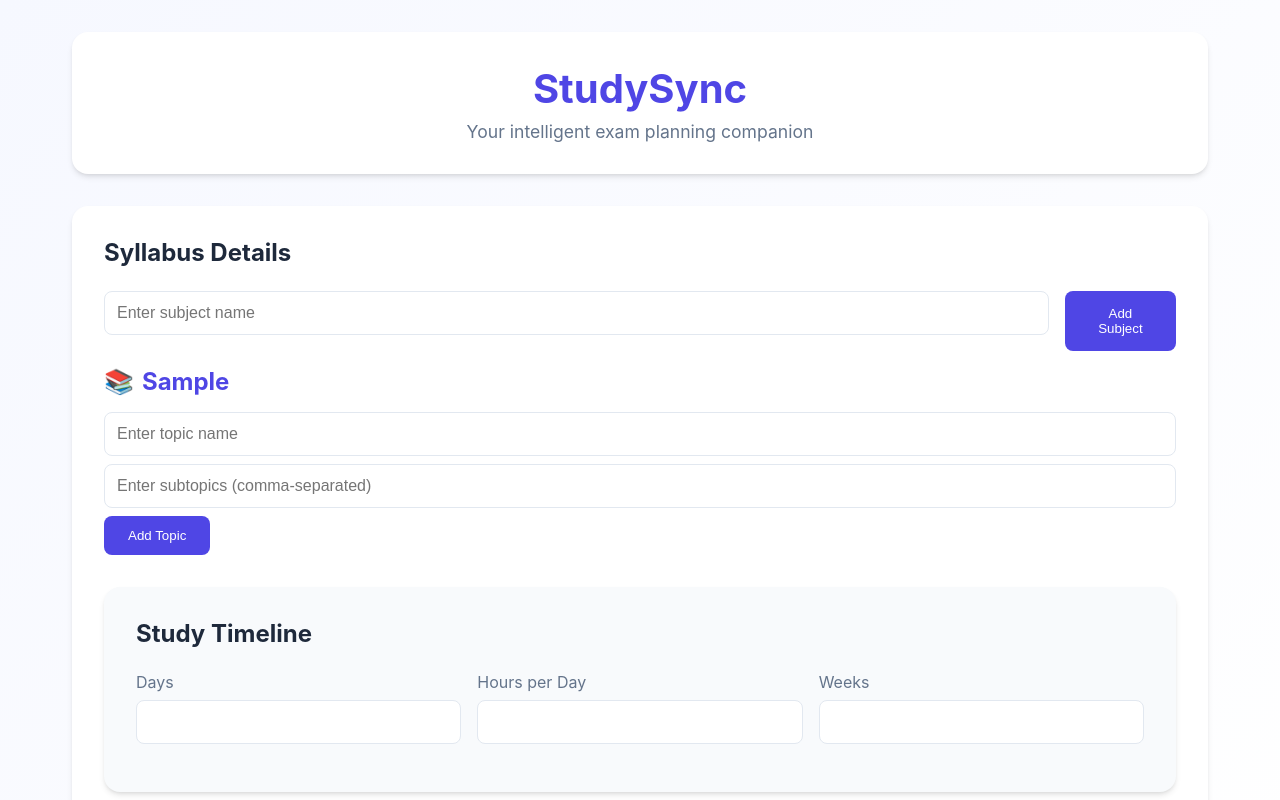
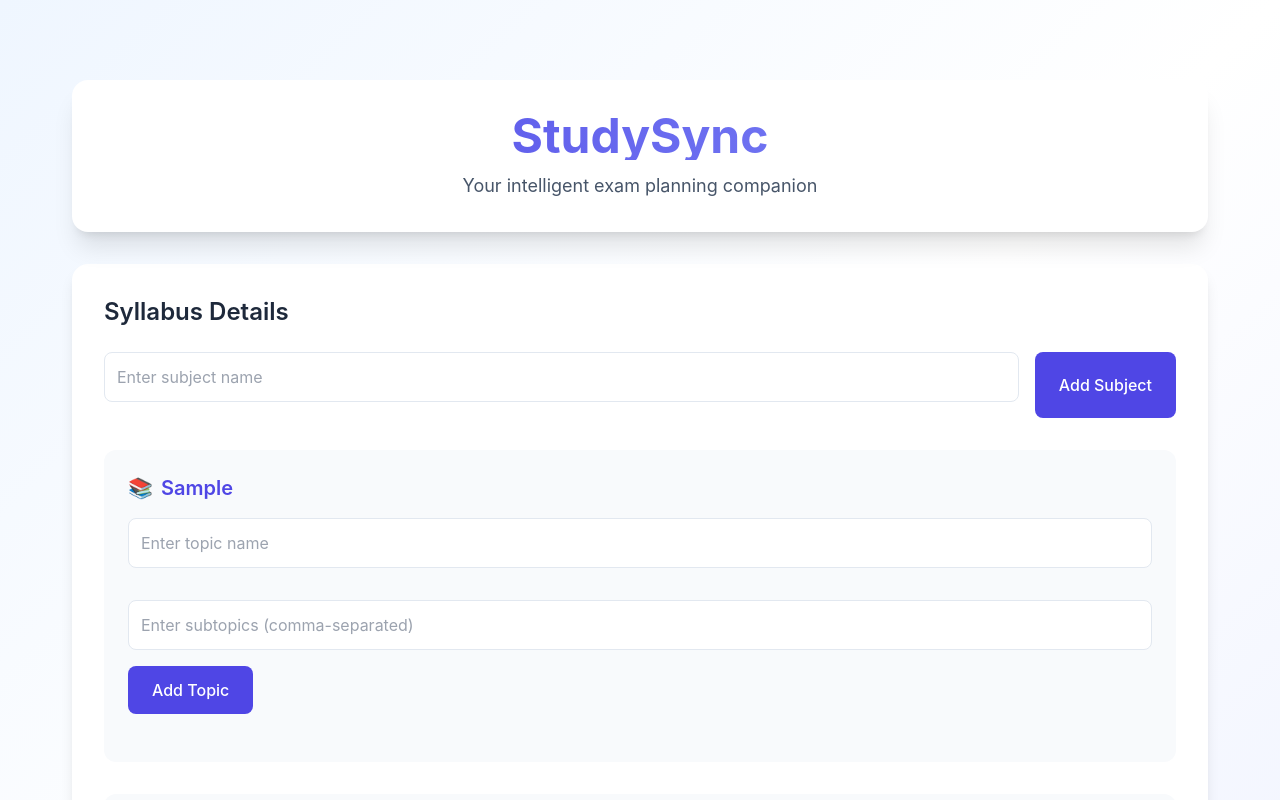
Before and after one commit to TanishqKashla/ClarioAI, a Next.js app: page / in a window 1280 px wide. Both pictures are taken after typing "Sample" into the empty fields and a click on the button "Add Subject". Shown: the top 800 px of the page. Built offline with nearby package versions, Linux system fonts and the light colour scheme; what groq-sdk would draw is missing.

Commit message:
feat: Implement Tailwind CSS styling and UI improvements

```diff
--- a/package.json
+++ b/package.json
@@ -9,12 +9,10 @@
     "lint": "next lint"
   },
   "dependencies": {
-    "@tailwindcss/postcss": "^4.0.13",
     "groq-sdk": "^0.15.0",
     "next": "15.2.1",
     "react": "^19.0.0",
-    "react-dom": "^19.0.0",
-    "tailwind": "^4.0.0"
+    "react-dom": "^19.0.0"
   },
   "devDependencies": {
     "@eslint/eslintrc": "^3",
--- a/src/app/globals.css
+++ b/src/app/globals.css
@@ -1,3 +1,33 @@
+@tailwind base;
+@tailwind components;
+@tailwind utilities;
+
+@layer base {
+  body {
+    @apply font-sans antialiased bg-gradient-to-br from-blue-50 to-white text-slate-800 min-h-screen;
+  }
+}
+
+@layer components {
+  .container {
+    @apply max-w-7xl mx-auto px-8;
+  }
+
+  .card {
+    @apply bg-white rounded-xl p-8 shadow-lg mb-8;
+  }
+
+  .btn {
+    @apply bg-primary text-white px-6 py-3 rounded-lg font-medium
+           transition-all duration-200 hover:bg-secondary hover:-translate-y-0.5;
+  }
+
+  .input {
+    @apply w-full px-3 py-2 border border-slate-200 rounded-lg mb-4 text-base
+           focus:outline-none focus:border-primary focus:ring-2 focus:ring-primary/10;
+  }
+}
+
 :root {
   --primary-color: #4f46e5;
   --secondary-color: #818cf8;
--- a/src/app/page.js
+++ b/src/app/page.js
@@ -59,55 +59,48 @@ export default function Home() {
   };
 
   return (
-    <div className="container">
-      <header className="card" style={{ textAlign: 'center', marginBottom: '2rem' }}>
-        <h1 style={{ fontSize: '2.5rem', color: 'var(--primary-color)', marginBottom: '0.5rem' }}>
+    <div className="min-h-screen bg-gradient-to-br from-blue-50 via-white to-indigo-50 py-12">
+      <div className="container mx-auto px-4 max-w-5xl">
+        <header className="bg-white rounded-2xl p-8 shadow-xl mb-8 text-center transform hover:scale-[1.02] transition-transform">
+          <h1 className="text-5xl font-bold bg-gradient-to-r from-primary to-secondary bg-clip-text text-transparent mb-3">
             StudySync
           </h1>
-        <p style={{ color: '#64748b', fontSize: '1.1rem' }}>
+          <p className="text-slate-600 text-lg">
             Your intelligent exam planning companion
           </p>
         </header>
 
-      <form onSubmit={handleSubmit}>
-        <div className="card">
-          <h2 style={{ marginBottom: '1.5rem', color: 'var(--text-color)' }}>Syllabus Details</h2>
+        <form onSubmit={handleSubmit} className="space-y-8">
+          <div className="bg-white rounded-2xl p-8 shadow-lg">
+            <h2 className="text-2xl font-semibold text-slate-800 mb-6">Syllabus Details</h2>
 
-          <div style={{ marginBottom: '2rem' }}>
-            <div style={{ display: 'flex', gap: '1rem', marginBottom: '1rem' }}>
+            <div className="space-y-8">
+              <div className="flex gap-4">
                 <input
                   type="text"
-                className="input"
+                  className="input flex-1"
                   placeholder="Enter subject name"
                   value={currentSubject}
                   onChange={(e) => setCurrentSubject(e.target.value)}
                 />
-              <button type="button" className="btn" onClick={addSubject}>
+                <button type="button" className="btn whitespace-nowrap" onClick={addSubject}>
                   Add Subject
                 </button>
               </div>
 
               {subjects.map((subject, subjectIndex) => (
-              <div key={subjectIndex} style={{ marginBottom: '2rem' }}>
-                <h3 style={{
-                  marginBottom: '1rem',
-                  color: 'var(--primary-color)',
-                  fontSize: '1.5rem',
-                  display: 'flex',
-                  alignItems: 'center',
-                  gap: '0.5rem'
-                }}>
+                <div key={subjectIndex} className="bg-slate-50 rounded-xl p-6">
+                  <h3 className="text-xl font-semibold text-primary flex items-center gap-2 mb-4">
                     <span>📚</span> {subject.name}
                   </h3>
 
-                <div style={{ marginBottom: '1rem' }}>
+                  <div className="space-y-4 mb-6">
                     <input
                       type="text"
                       className="input"
                       placeholder="Enter topic name"
                       value={currentTopic}
                       onChange={(e) => setCurrentTopic(e.target.value)}
-                    style={{ marginBottom: '0.5rem' }}
                     />
                     <input
                       type="text"
@@ -115,49 +108,31 @@ export default function Home() {
                       placeholder="Enter subtopics (comma-separated)"
                       value={currentSubtopics}
                       onChange={(e) => setCurrentSubtopics(e.target.value)}
-                    style={{ marginBottom: '0.5rem' }}
                     />
                     <button
                       type="button"
-                    className="btn"
+                      className="btn w-full sm:w-auto"
                       onClick={() => addTopic(subjectIndex)}
                     >
                       Add Topic
                     </button>
                   </div>
 
-                <div style={{ marginLeft: '1rem' }}>
+                  <div className="pl-4">
                     {subject.topics.map((topic, topicIndex) => (
-                    <div key={topicIndex} style={{ marginBottom: '1rem' }}>
-                      <div style={{
-                        display: 'flex',
-                        alignItems: 'center',
-                        gap: '0.5rem',
-                        marginBottom: '0.5rem'
-                      }}>
-                        <span style={{ color: 'var(--primary-color)', fontWeight: '600' }}>
+                      <div key={topicIndex} className="mb-4">
+                        <div className="flex items-center gap-2 mb-2">
+                          <span className="text-primary font-semibold flex items-center gap-2">
                             📑 {topic.name}
                           </span>
                         </div>
-                      <ul style={{
-                        listStyle: 'none',
-                        padding: '0',
-                        marginLeft: '1.5rem'
-                      }}>
+                        <ul className="space-y-2 pl-6">
                           {topic.subtopics.map((subtopic, subtopicIndex) => (
                             <li
                               key={subtopicIndex}
-                            style={{
-                              padding: '0.5rem',
-                              background: '#f1f5f9',
-                              borderRadius: '0.5rem',
-                              marginBottom: '0.5rem',
-                              display: 'flex',
-                              alignItems: 'center',
-                              gap: '0.5rem'
-                            }}
+                              className="bg-white rounded-lg p-3 flex items-center gap-2 shadow-sm"
                             >
-                            <span>•</span>
+                              <span className="text-primary">•</span>
                               <span>{subtopic}</span>
                             </li>
                           ))}
@@ -169,13 +144,11 @@ export default function Home() {
               ))}
             </div>
 
-          <div className="card" style={{ background: '#f8fafc' }}>
-            <h2 style={{ marginBottom: '1.5rem', color: 'var(--text-color)' }}>Study Timeline</h2>
-            <div style={{ display: 'grid', gridTemplateColumns: 'repeat(3, 1fr)', gap: '1rem' }}>
+            <div className="bg-slate-50 rounded-xl p-6 mt-8">
+              <h2 className="text-2xl font-semibold text-slate-800 mb-6">Study Timeline</h2>
+              <div className="grid grid-cols-1 sm:grid-cols-3 gap-6">
                 <div>
-                <label style={{ display: 'block', marginBottom: '0.5rem', color: '#64748b' }}>
-                  Days
-                </label>
+                  <label className="block text-slate-600 mb-2">Days</label>
                   <input
                     type="number"
                     className="input"
@@ -184,9 +157,7 @@ export default function Home() {
                   />
                 </div>
                 <div>
-                <label style={{ display: 'block', marginBottom: '0.5rem', color: '#64748b' }}>
-                  Hours per Day
-                </label>
+                  <label className="block text-slate-600 mb-2">Hours per Day</label>
                   <input
                     type="number"
                     className="input"
@@ -195,9 +166,7 @@ export default function Home() {
                   />
                 </div>
                 <div>
-                <label style={{ display: 'block', marginBottom: '0.5rem', color: '#64748b' }}>
-                  Weeks
-                </label>
+                  <label className="block text-slate-600 mb-2">Weeks</label>
                   <input
                     type="number"
                     className="input"
@@ -210,15 +179,9 @@ export default function Home() {
 
             <button
               type="submit"
-            className="btn"
-            style={{
-              marginTop: '2rem',
-              width: '100%',
-              padding: '1rem',
-              fontSize: '1.1rem',
-              opacity: isLoading ? 0.7 : 1,
-              cursor: isLoading ? 'not-allowed' : 'pointer'
-            }}
+              className={`btn w-full mt-8 py-4 text-lg font-medium ${
+                isLoading ? 'opacity-70 cursor-not-allowed' : ''
+              }`}
               disabled={isLoading}
             >
               {isLoading ? 'Generating Study Plan...' : 'Generate Study Plan'}
@@ -227,99 +190,65 @@ export default function Home() {
         </form>
 
         {error && (
-        <div className="card" style={{ background: '#fee2e2', color: '#991b1b' }}>
+          <div className="bg-red-50 text-red-800 rounded-xl p-6 mt-8 shadow-lg">
             {error}
           </div>
         )}
 
         {studyPlan.length > 0 && (
-        <div className="card">
-          <h2 style={{ marginBottom: '1.5rem', color: 'var(--text-color)' }}>Your Study Plan</h2>
+          <div className="bg-white rounded-2xl p-8 shadow-lg mt-8">
+            <h2 className="text-2xl font-semibold text-slate-800 mb-6">Your Study Plan</h2>
             {studyPlan.map((subject, subjectIndex) => (
-            <div key={subjectIndex} style={{ marginBottom: '2rem' }}>
-              <h3 style={{
-                fontSize: '1.8rem',
-                color: 'var(--primary-color)',
-                marginBottom: '1rem',
-                display: 'flex',
-                alignItems: 'center',
-                gap: '0.5rem'
-              }}>
+              <div key={subjectIndex} className="mb-8">
+                <h3 className="text-2xl font-bold text-primary flex items-center gap-2 mb-4">
                   <span>📚</span> {subject.subject}
                 </h3>
 
                 {subject.topics.map((topic, topicIndex) => (
-                <div key={topicIndex} style={{ marginBottom: '1.5rem', marginLeft: '1rem' }}>
-                  <h4 style={{
-                    fontSize: '1.4rem',
-                    color: 'var(--text-color)',
-                    marginBottom: '1rem',
-                    display: 'flex',
-                    alignItems: 'center',
-                    gap: '0.5rem'
-                  }}>
+                  <div key={topicIndex} className="mb-6 ml-4">
+                    <h4 className="text-xl font-semibold text-slate-800 flex items-center gap-2 mb-4">
                       <span>📑</span> {topic.topic}
                     </h4>
 
-                  <div style={{ marginLeft: '1rem' }}>
+                    <div className="space-y-4 ml-4">
                       {topic.subtopics.map((subtopic, subtopicIndex) => (
                         <div
                           key={subtopicIndex}
-                        style={{
-                          background: '#f8fafc',
-                          borderRadius: '0.75rem',
-                          padding: '1.5rem',
-                          marginBottom: '1rem',
-                          border: '1px solid #e2e8f0'
-                        }}
+                          className="bg-slate-50 rounded-xl p-6 border border-slate-200"
                         >
-                        <h5 style={{
-                          fontSize: '1.2rem',
-                          color: 'var(--primary-color)',
-                          marginBottom: '0.75rem'
-                        }}>
+                          <h5 className="text-lg font-semibold text-primary mb-3">
                             {subtopic.subTopic}
                           </h5>
 
-                        <div style={{ marginBottom: '0.75rem' }}>
-                          <strong style={{ color: '#64748b' }}>YouTube Search: </strong>
-                          <span>{subtopic.searchTerm}</span>
-                        </div>
-
-                        <div style={{ marginBottom: '0.75rem' }}>
-                          <strong style={{ color: '#64748b' }}>Description: </strong>
-                          <span>{subtopic.description}</span>
-                        </div>
-
-                        <div style={{ marginBottom: '0.75rem' }}>
-                          <strong style={{ color: '#64748b' }}>Time Alloted: </strong>
-                          <span>{subtopic.timeAlloted}</span>
+                          <div className="space-y-3 text-slate-700">
+                            <div>
+                              <span className="font-medium text-slate-600">YouTube Search: </span>
+                              {subtopic.searchTerm}
                             </div>
 
                             <div>
-                          <strong style={{ color: '#64748b' }}>Focus Areas: </strong>
-                          <ul style={{
-                            listStyle: 'none',
-                            padding: '0',
-                            marginTop: '0.5rem',
-                            display: 'flex',
-                            flexWrap: 'wrap',
-                            gap: '0.5rem'
-                          }}>
+                              <span className="font-medium text-slate-600">Description: </span>
+                              {subtopic.description}
+                            </div>
+
+                            <div>
+                              <span className="font-medium text-slate-600">Time Alloted: </span>
+                              {subtopic.timeAlloted}
+                            </div>
+
+                            <div>
+                              <span className="font-medium text-slate-600 block mb-2">Focus Areas: </span>
+                              <ul className="flex flex-wrap gap-2">
                                 {subtopic.focusAreas.map((area, areaIndex) => (
                                   <li
                                     key={areaIndex}
-                                style={{
-                                  background: '#e2e8f0',
-                                  padding: '0.25rem 0.75rem',
-                                  borderRadius: '1rem',
-                                  fontSize: '0.9rem'
-                                }}
+                                    className="bg-white px-3 py-1 rounded-full text-sm text-primary border border-primary/20"
                                   >
                                     {area}
                                   </li>
                                 ))}
                               </ul>
+                            </div>
                           </div>
                         </div>
                       ))}
@@ -331,5 +260,6 @@ export default function Home() {
           </div>
         )}
       </div>
+    </div>
   );
 }
--- /dev/null
+++ b/tailwind.config.js
@@ -0,0 +1,17 @@
+/** @type {import('tailwindcss').Config} */
+module.exports = {
+  content: [
+    './src/pages/**/*.{js,ts,jsx,tsx,mdx}',
+    './src/components/**/*.{js,ts,jsx,tsx,mdx}',
+    './src/app/**/*.{js,ts,jsx,tsx,mdx}',
+  ],
+  theme: {
+    extend: {
+      colors: {
+        primary: '#4f46e5',
+        secondary: '#818cf8',
+      },
+    },
+  },
+  plugins: [],
+}
```
Also changed, not shown: postcss.config.mjs (+5 -3 lines), 1 other file (tests, documents, lock files or other folders). Lines whose indentation alone changed are shown as unchanged.
